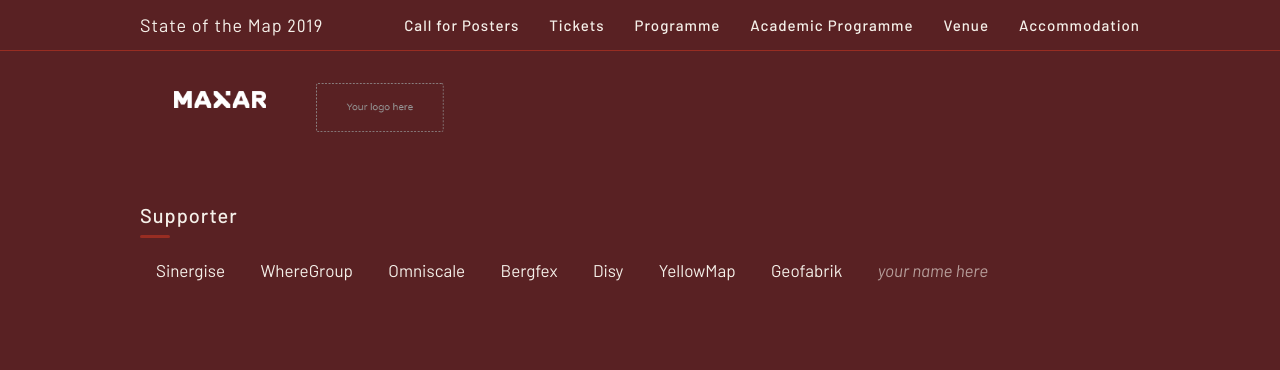
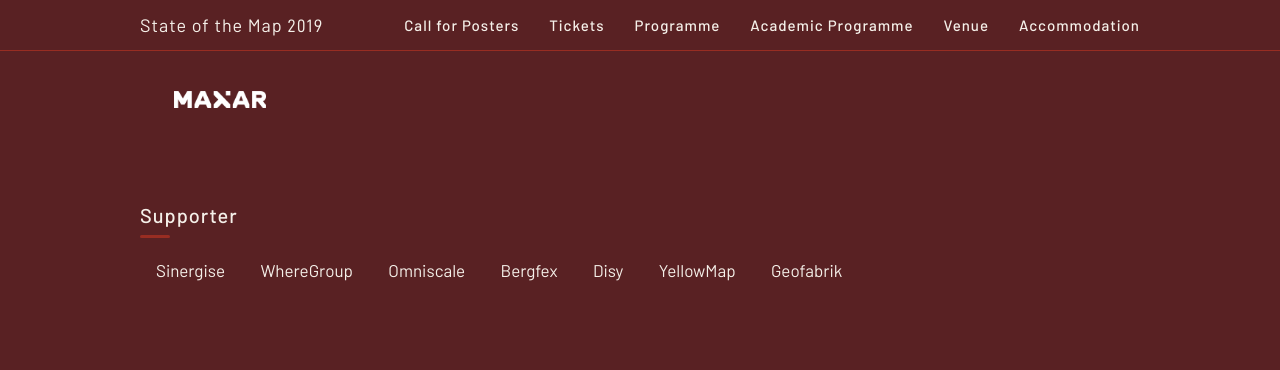
Before and after one commit to openstreetmap/stateofthemap-2019, a Jekyll site: the page built from index.html, in a window 1280 px wide and 900 px high, scrolled down 2860 px. Shown: the top 370 px of the window. Built offline with Jekyll 4.4.1, drawn with Linux system fonts in a browser that asks for light colours.

Commit message:
comment out "your logo/name here" placeholders

```diff
--- a/_includes/sponsors.html
+++ b/_includes/sponsors.html
@@ -20,9 +20,9 @@
 			<a class="col2 pad2 space-bottom2 sponsor" href="https://www.mapbox.com/">
 				<img src="logos/mapbox.png" style="margin-top:16px">
 			</a>
-			<a class="col2 pad2 space-bottom2 sponsor" href="mailto:sponsor-sotm@openstreetmap.org">
+			<!--<a class="col2 pad2 space-bottom2 sponsor" href="mailto:sponsor-sotm@openstreetmap.org">
 				<img src="img/sponsors.png" />
-			</a>
+			</a>-->
 		</div>
 
 		<h3 class="clearfix small-title sponsors silver">Silver</h3>
@@ -42,9 +42,9 @@
 			<a class="col2 pad2 space-bottom2 sponsor" href="https://www.tomtom.com/">
 				<img src="logos/tomtom.png" style="margin-top:22px">
 			</a>
-			<a class="col2 pad2 space-bottom2 sponsor" href="mailto:sponsor-sotm@openstreetmap.org">
+			<!--<a class="col2 pad2 space-bottom2 sponsor" href="mailto:sponsor-sotm@openstreetmap.org">
 				<img src="img/sponsors.png" />
-			</a>
+			</a>-->
 		</div>
 
 		<h3 class="clearfix small-title sponsors bronze">Bronze</h3>
@@ -70,9 +70,9 @@
 			<a class="col2 pad2 space-bottom2 sponsor" href="https://www.maxar.com" style="padding:0 2em;">
 				<img src="logos/maxar.png" style="margin-top:16px">
 			</a>
-			<a class="col2 pad2 space-bottom2 sponsor" href="mailto:sponsor-sotm@openstreetmap.org">
+			<!--<a class="col2 pad2 space-bottom2 sponsor" href="mailto:sponsor-sotm@openstreetmap.org">
 				<img src="img/sponsors.png" />
-			</a>
+			</a>-->
 		</div>
 
 		<h3 class="clearfix small-title sponsors supporter">Supporter</h3>
@@ -85,7 +85,7 @@
 			<a href="https://www.disy.net/" class="pad2 sponsor">Disy</a>
 			<a href="https://www.yellowmap.com/" class="pad2 sponsor">YellowMap</a>
 			<a href="https://www.geofabrik.de/" class="pad2 sponsor">Geofabrik</a>
-			<a href="mailto:sponsor-sotm@openstreetmap.org" class="pad2 sponsor"><span style="font-style: italic; opacity: 0.6;">your name here</span></a>
+			<!--<a href="mailto:sponsor-sotm@openstreetmap.org" class="pad2 sponsor"><span style="font-style: italic; opacity: 0.6;">your name here</span></a>-->
 		</div>
 
 	</div>
```
